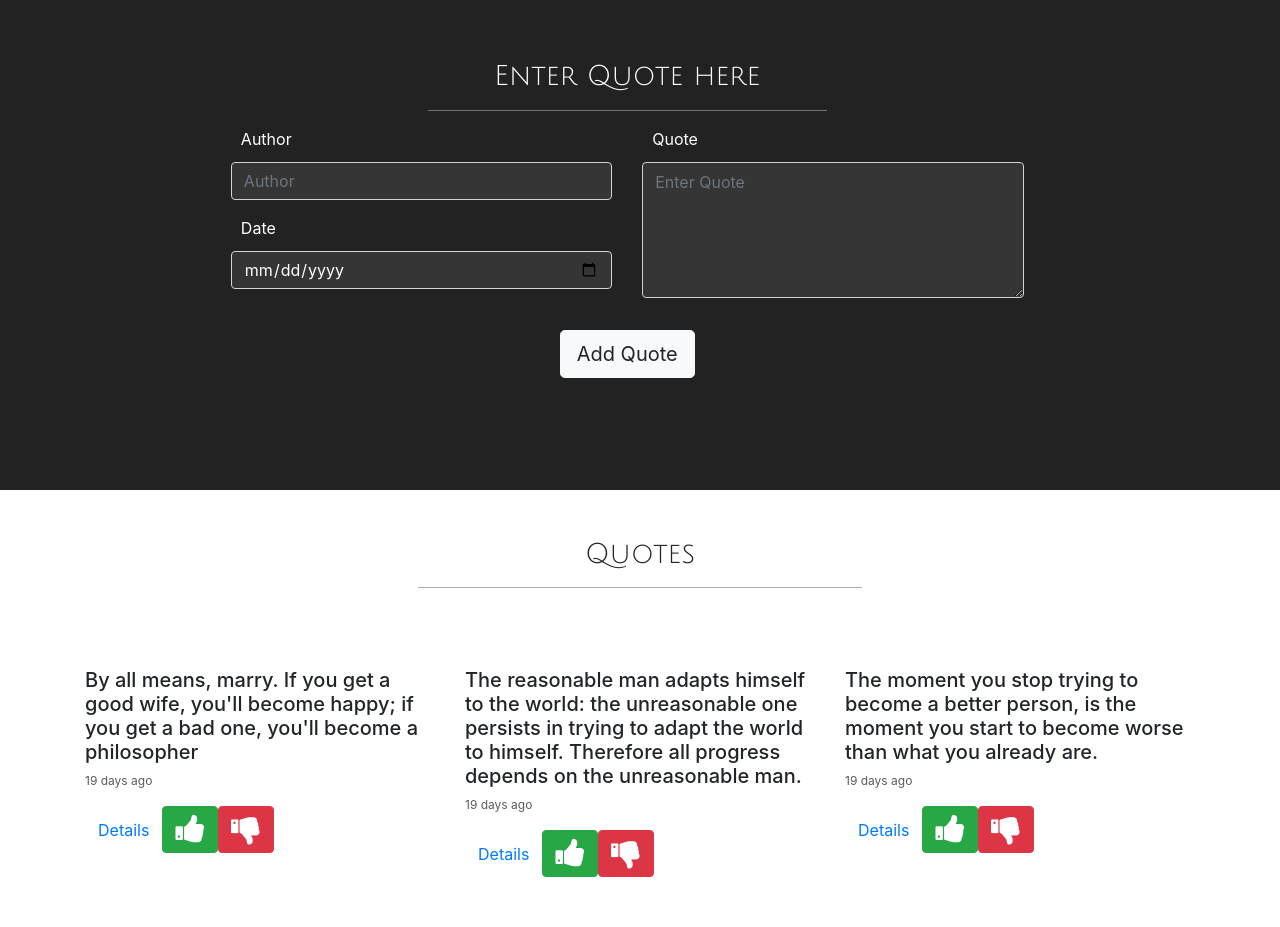
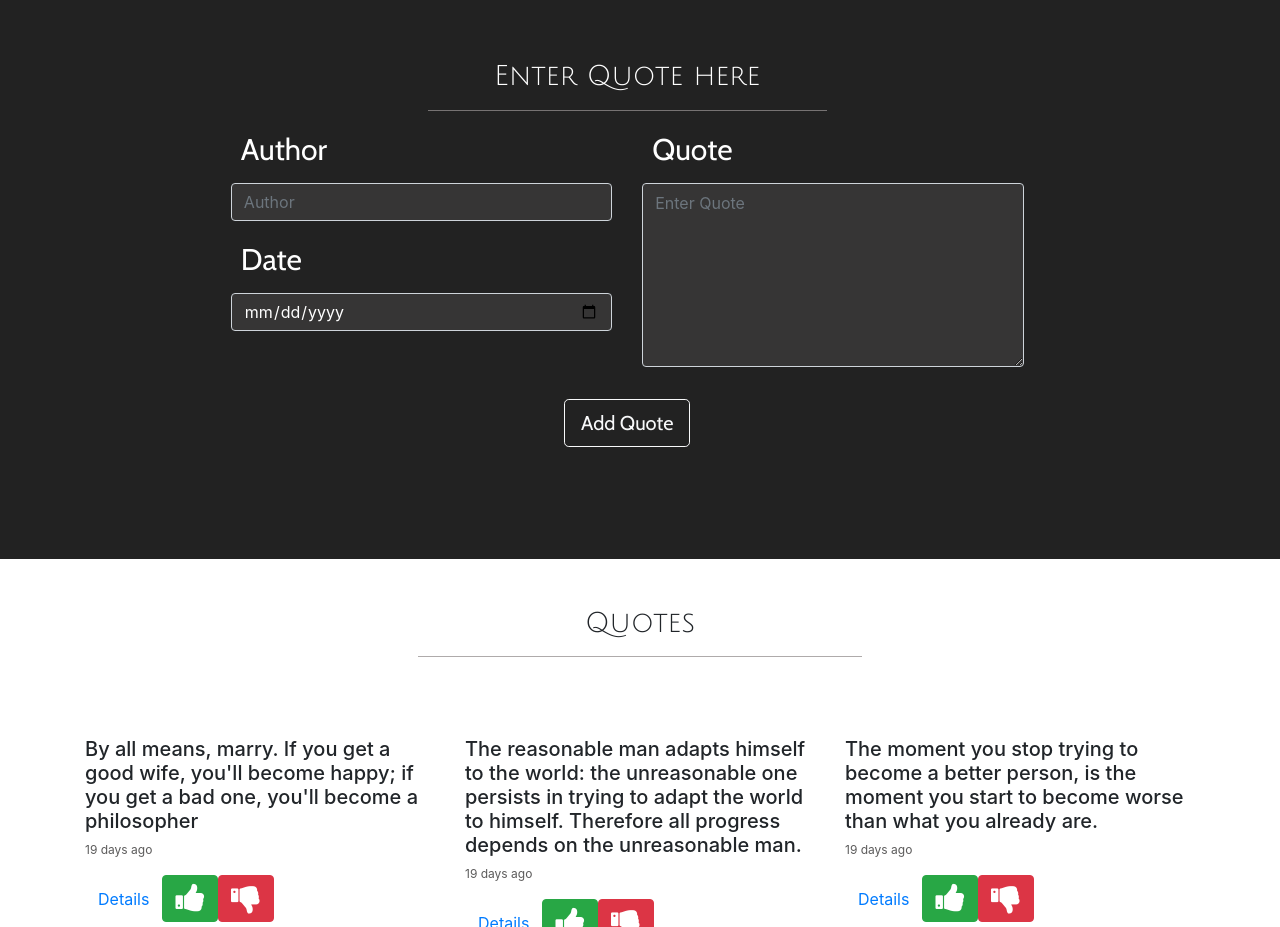
Before and after one commit to DevWaweru/Quotes, an Angular app: page / in a window 1280 px wide. Shown: the part 1020-1947 px from the top of the page. Built offline with nearby package versions, Linux system fonts and the light colour scheme.

Commit message:
Adding a delete button

```diff
--- a/src/app/quotes-details/quotes-details.component.css
+++ b/src/app/quotes-details/quotes-details.component.css
@@ -1,3 +1,7 @@
 p{
     margin: 0;
 }
+button:hover{
+    background-color: red;
+    color: white;
+}
--- a/src/app/quotes-details/quotes-details.component.html
+++ b/src/app/quotes-details/quotes-details.component.html
@@ -1,3 +1,4 @@
 <hr>
 <p>- {{quotes.author}}</p>
 <p>Likes {{quotes.vote}}</p>
+<button class="btn btn-outline-danger" (click)='deleteQuote(true)'>Delete Quote</button>
--- a/src/app/quotes-details/quotes-details.component.ts
+++ b/src/app/quotes-details/quotes-details.component.ts
@@ -1,4 +1,4 @@
-import { Component, OnInit, Input } from '@angular/core';
+import { Component, OnInit, Input, Output, EventEmitter } from '@angular/core';
 import { Quotes } from '../quotes';
 
 @Component({
@@ -9,6 +9,11 @@ import { Quotes } from '../quotes';
 export class QuotesDetailsComponent implements OnInit {
 
   @Input() quotes:Quotes;
+  @Output() toDelete = new EventEmitter<boolean>();
+
+  deleteQuote(trash:boolean){
+    this.toDelete.emit(trash);
+  }
 
   constructor() { }
 
--- a/src/app/quotes-form/quotes-form.component.css
+++ b/src/app/quotes-form/quotes-form.component.css
@@ -10,10 +10,15 @@ input:focus,
 textarea:focus {
   border: 1px solid red;
 }
+label{
+    font-family: 'Cabin';
+    font-size: 30px;
+}
 
 form button {
   margin: 0;
   margin-top: 1rem;
+  font-family: 'Cabin';
 }
 
 .col-md-6 {
--- a/src/app/quotes-form/quotes-form.component.html
+++ b/src/app/quotes-form/quotes-form.component.html
@@ -15,14 +15,14 @@
     <div class="col-md-6">
       <div class="form-group">
         <label for="quote">Quote</label>
-        <textarea id="quote" class="form-control" rows="5" [(ngModel)]="newQuoteForm.txtQuote" name="txtQuote" #txtQuote="ngModel"
+        <textarea id="quote" class="form-control" rows="7" [(ngModel)]="newQuoteForm.txtQuote" name="txtQuote" #txtQuote="ngModel"
           placeholder="Enter Quote" required></textarea>
       </div>
     </div>
   </div>
   <div class="row">
     <div class="col-md-12 submit-button">
-      <button type="submit" class="btn btn-light btn-lg">Add Quote</button>
+      <button type="submit" class="btn btn-outline-light btn-lg">Add Quote</button>
     </div>
   </div>
 </form>
--- a/src/app/quotes/quotes.component.html
+++ b/src/app/quotes/quotes.component.html
@@ -25,7 +25,7 @@
       <button class="btn btn-danger" (click)="minusVotes(i)">
         <i class="fa fa-thumbs-down fa-2x" aria-hidden="true"></i>
       </button>
-      <app-quotes-details *ngIf="quoteID.showDetails" [quotes]='quoteID'></app-quotes-details>
+      <app-quotes-details *ngIf="quoteID.showDetails" [quotes]='quoteID' (toDelete)=quoteDeleted($event,i)></app-quotes-details>
     </div>
   </div>
 </div>
--- a/src/app/quotes/quotes.component.ts
+++ b/src/app/quotes/quotes.component.ts
@@ -39,6 +39,12 @@ export class QuotesComponent implements OnInit {
   //   }
   // }
 
+  quoteDeleted(del, index){
+    if(del){
+      this.newQuotes.splice(index,1);
+    }
+  }
+
   addQuote(quote){
     let quoteslength = this.newQuotes.length;
     quote.id = quoteslength+1;
--- a/src/index.html
+++ b/src/index.html
@@ -13,6 +13,7 @@
 <body>
   <link href="https://fonts.googleapis.com/css?family=Allura" rel="stylesheet">
   <link href="https://fonts.googleapis.com/css?family=Julius Sans One" rel="stylesheet">
+  <link href="https://fonts.googleapis.com/css?family=Cabin" rel="stylesheet">
   <link rel="stylesheet" href="https://stackpath.bootstrapcdn.com/font-awesome/4.7.0/css/font-awesome.min.css">
   <app-root></app-root>
 </body>
```
